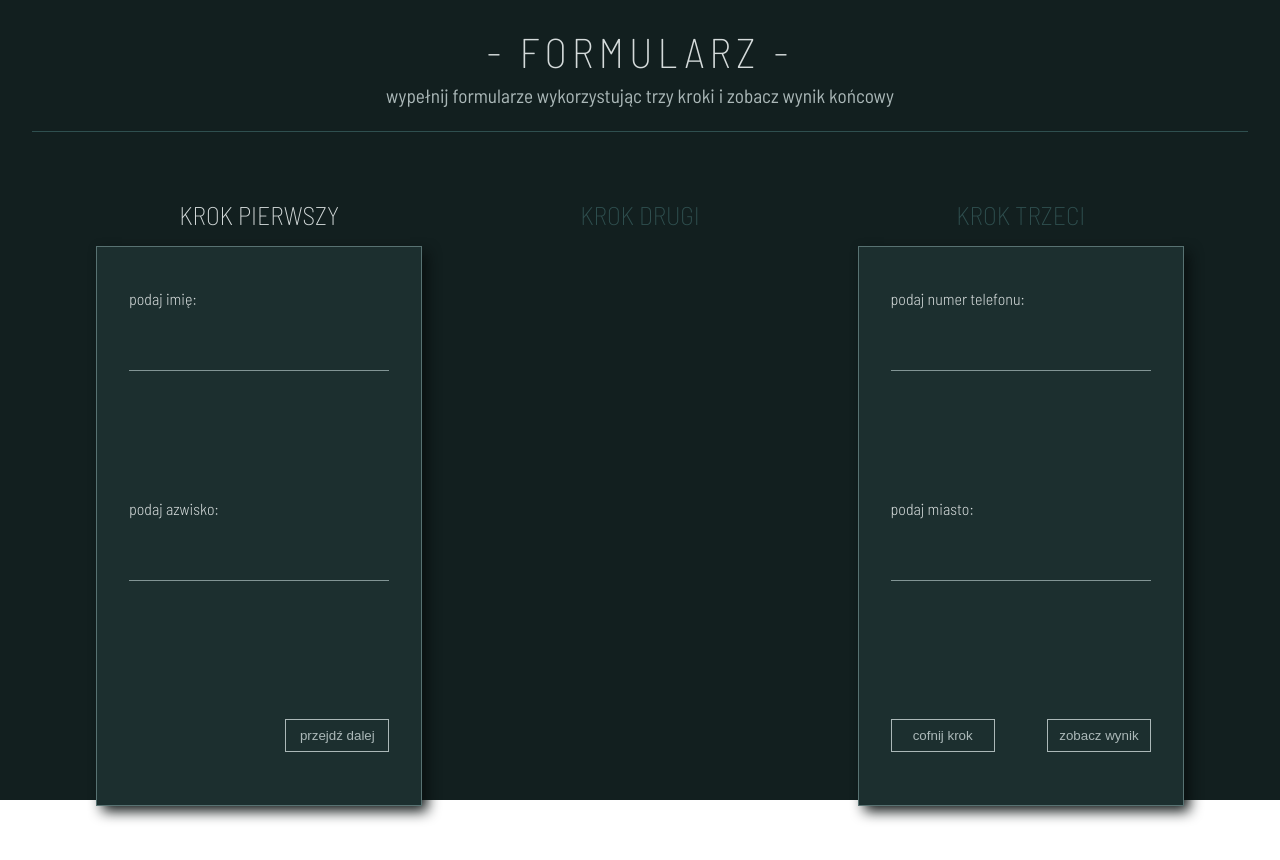
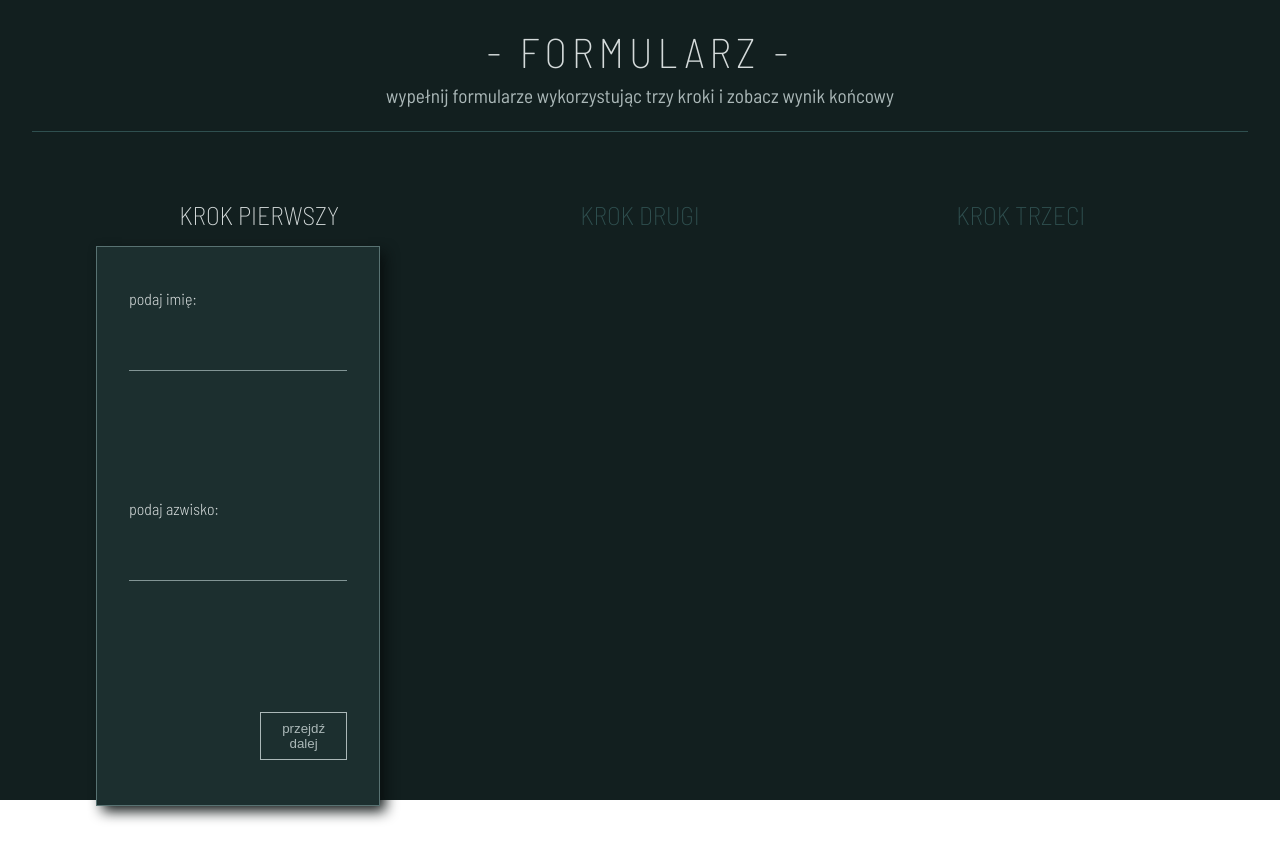
Before and after one commit to Scorpion19702022/React_Mentor_018_MULTI_STEP_FORM_and_TEST, a React (Vite) app: page / in a window 1280 px wide. Shown: the top 860 px of the page. Built offline with nearby package versions, Linux system fonts and the light colour scheme.

Commit message:
added props

```diff
--- a/src/Components/StepResult/StepResult.module.css
+++ b/src/Components/StepResult/StepResult.module.css
@@ -28,6 +28,10 @@
 	background-color: var(--color-dark10);
 	border: 0.04em solid var(--color-dark05);
 	box-shadow: 0.8em 0.8em 1em var(--color-dark10);
+	visibility: visible;
+}
+
+.wrapper_end {
 	visibility: hidden;
 }
 
--- a/src/Components/StepResult/StepResult.tsx
+++ b/src/Components/StepResult/StepResult.tsx
@@ -1,9 +1,13 @@
 import StepResultItem from '../StepResultItem/StepResultItem'
 import styles from './StepResult.module.css'
 
-const StepResult = () => {
+interface initialProps {
+	isStepResult: number
+}
+
+const StepResult: React.FC<initialProps> = ({ isStepResult }) => {
 	return (
-		<section className={styles.wrapper}>
+		<section className={isStepResult === 4 ? styles.wrapper : styles.wrapper_end}>
 			<h2 className={styles.heading}>{`resultat`.toLocaleUpperCase()}</h2>
 			<StepResultItem />
 			<div className={styles.box_btns}>
--- a/src/Components/StepThree/StepThree.tsx
+++ b/src/Components/StepThree/StepThree.tsx
@@ -3,7 +3,11 @@
 import styles from './StepThree.module.css'
 import type { StepThreeTypes } from './Interfaces/StepThreeTypes'
 
-const StepThree = () => {
+interface initialProps {
+	isStepThree: number
+}
+
+const StepThree: React.FC<initialProps> = ({ isStepThree }) => {
 	const {
 		register,
 		handleSubmit,
@@ -30,7 +34,7 @@
 	}
 
 	return (
-		<section className={styles.wrapper}>
+		<section className={isStepThree === 3 ? styles.wrapper : styles.wrapper_end}>
 			<form className={styles.form} onSubmit={handleSubmit(onSubmit)}>
 				<div className={styles.box_inputs}>
 					<label className={styles.label}>podaj numer telefonu:</label>
```
